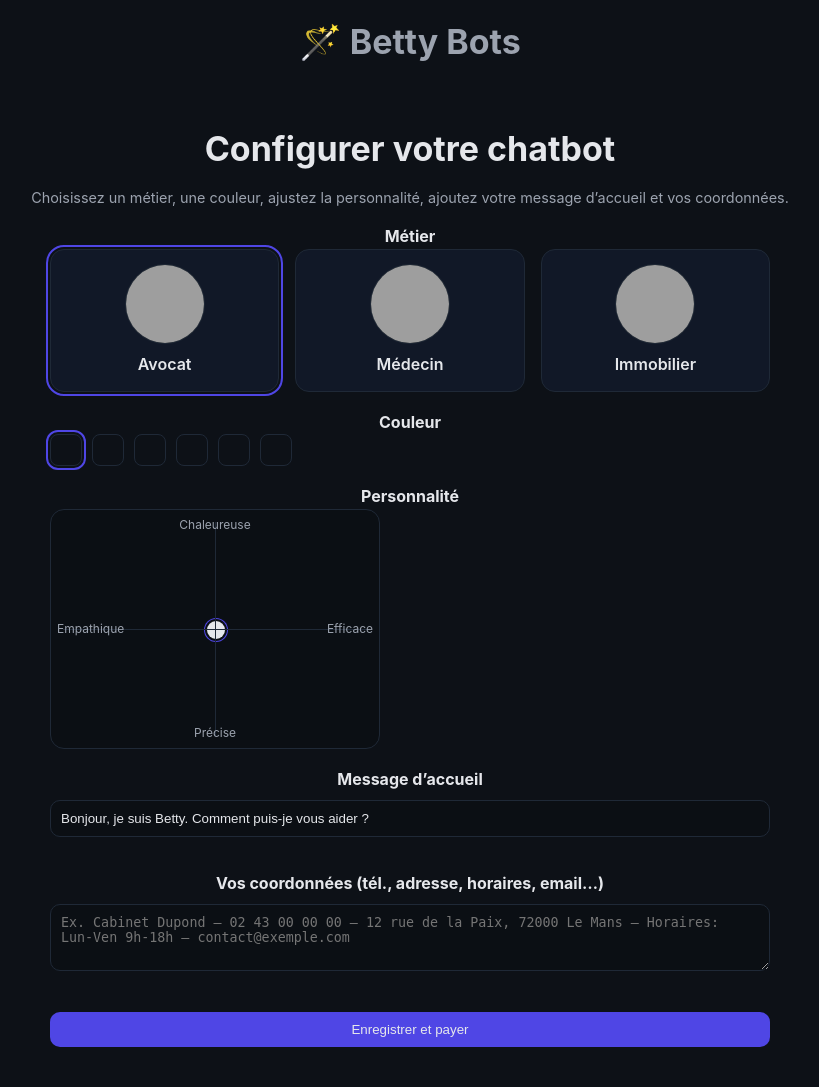
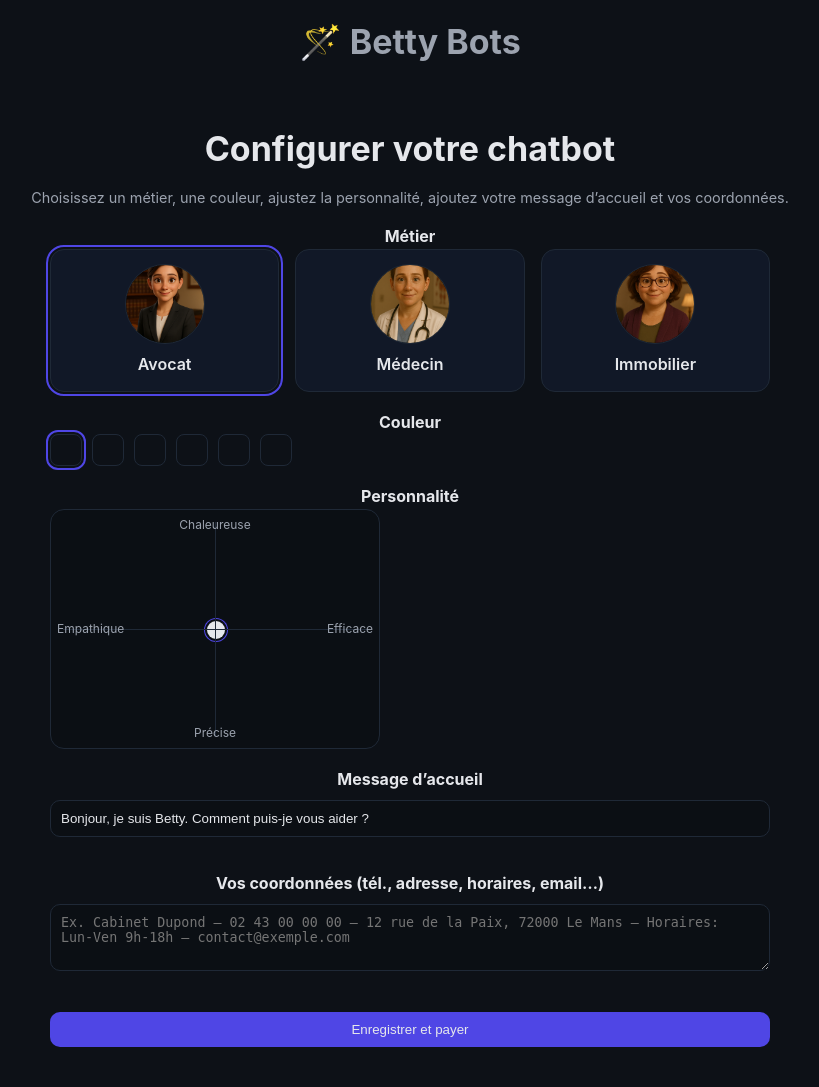
Before and after one commit to vincentbastille10/betty_abonnement_version2, a Flask app: page /config in a window 1280 px wide. Shown: the top 1087 px of the page, without its empty margins (230-1049 px from the left). Run offline with Flask 3, Linux system fonts and the light colour scheme; grey boxes are pictures that could not be loaded.

Commit message:
Update config.html

```diff
--- a/templates/config.html
+++ b/templates/config.html
@@ -10,21 +10,21 @@
     <div class="avatar-grid" id="packs">
       <label class="avatar-card" data-pack="avocat">
         <input type="radio" name="pack" value="avocat" checked>
-        <img src="{{ url_for('static', filename='avocat.png') }}" onerror="this.src='https://api.dicebear.com/8.x/shapes/png?seed=avocat'">
+        <img src="{{ url_for('static', filename='avocat.jpg') }}" onerror="this.src='https://api.dicebear.com/8.x/shapes/png?seed=avocat'">
         <span>Avocat</span>
       </label>
       <label class="avatar-card" data-pack="medecin">
         <input type="radio" name="pack" value="medecin">
-        <img src="{{ url_for('static', filename='medecin.png') }}" onerror="this.src='https://api.dicebear.com/8.x/shapes/png?seed=medecin'">
+        <img src="{{ url_for('static', filename='medecin.jpg') }}" onerror="this.src='https://api.dicebear.com/8.x/shapes/png?seed=medecin'">
         <span>Médecin</span>
       </label>
       <label class="avatar-card" data-pack="immo">
         <input type="radio" name="pack" value="immo">
-        <img src="{{ url_for('static', filename='immo.png') }}" onerror="this.src='https://api.dicebear.com/8.x/shapes/png?seed=immo'">
+        <img src="{{ url_for('static', filename='immo.jpg') }}" onerror="this.src='https://api.dicebear.com/8.x/shapes/png?seed=immo'">
         <span>Immobilier</span>
       </label>
     </div>
-    <input type="hidden" name="avatar" id="avatar-file" value="avocat.png">
+    <input type="hidden" name="avatar" id="avatar-file" value="avocat.jpg">
   </div>
 
   <!-- Couleur -->
@@ -83,7 +83,7 @@
       card.classList.add('selected');
       card.querySelector('input').checked = true;
       const p = card.dataset.pack;
-      avatarFile.value = (p==='avocat'?'avocat.png':(p==='medecin'?'medecin.png':'immo.png'));
+      avatarFile.value = (p==='avocat'?'avocat.jpg':(p==='medecin'?'medecin.jpg':'immo.jpg'));
     });
   });
 
@@ -105,10 +105,9 @@
     const x = Math.max(0, Math.min(clientX - r.left, r.width));
     const y = Math.max(0, Math.min(clientY - r.top,  r.height));
     dot.style.left = (x-9)+'px'; dot.style.top = (y-9)+'px';
-    inputX.value = ((x/r.width)*2-1).toFixed(2);      // -1=G (Empathique), +1=D (Efficace)
-    inputY.value = (-((y/r.height)*2-1)).toFixed(2);  // -1=Bas (Précise), +1=Haut (Chaleureuse)
+    inputX.value = ((x/r.width)*2-1).toFixed(2);
+    inputY.value = (-((y/r.height)*2-1)).toFixed(2);
   }
-  // centre par défaut
   setTimeout(()=>{ const r=axes.getBoundingClientRect(); setDotAt(r.left+r.width/2, r.top+r.height/2); },0);
   axes.addEventListener('pointerdown', e=>{
     setDotAt(e.clientX, e.clientY);
```
